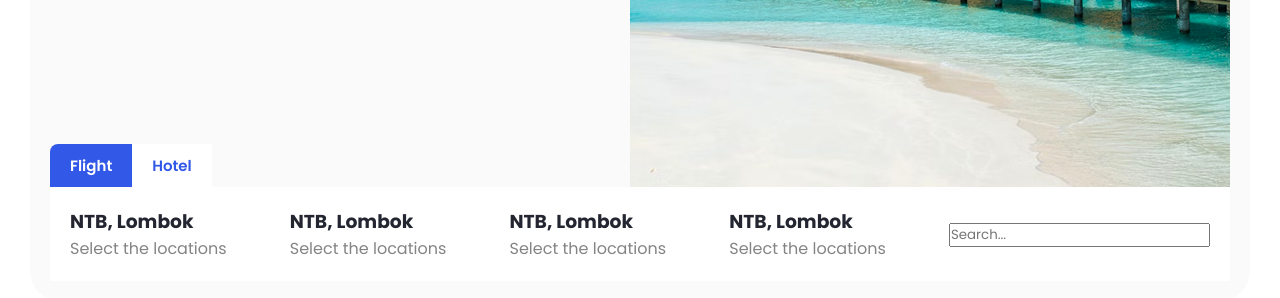
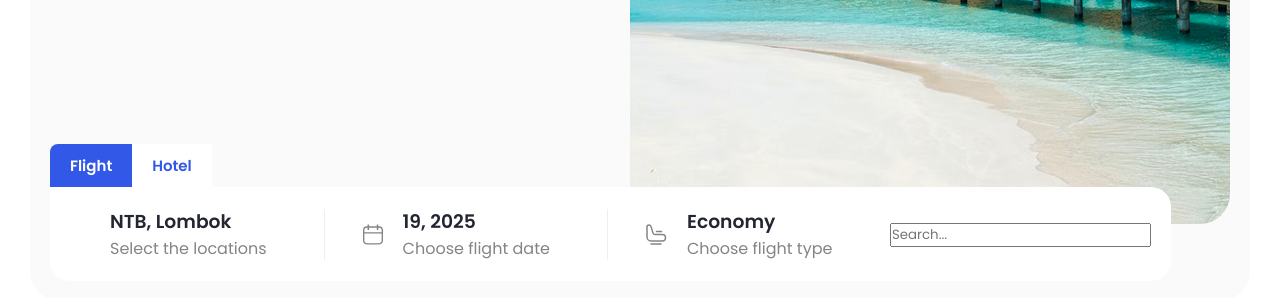
Before and after one commit to janfdev/starter-project-devhive, a plain HTML site: page index.html in a window 1280 px wide. Shown: the part 476-774 px from the top of the page. Drawn offline with Linux system fonts and the light colour scheme.

Commit message:
update booking tabs for improved functionality and styling

```diff
--- a/index.html
+++ b/index.html
@@ -69,30 +69,22 @@
                </div>
                <img src="assets/selected.svg" alt="">
               </div>
-
+              <span class="separator"></span>
               <div class="tab-group">
-                <img src="assets/location-icon.svg" alt="">
+                <img src="assets/date-icon.svg" alt="">
                <div>
-                <h3>NTB, Lombok</h3>
-                <p>Select the locations</p>
+                <h3>19, 2025</h3>
+                <p>Choose flight date</p>
                </div>
                <img src="assets/selected.svg" alt="">
               </div>
+              <span class="separator"></span>
 
               <div class="tab-group">
-                <img src="assets/location-icon.svg" alt="">
+                <img src="assets/seat-icon.svg" alt="">
                <div>
-                <h3>NTB, Lombok</h3>
-                <p>Select the locations</p>
-               </div>
-               <img src="assets/selected.svg" alt="">
-              </div>
-
-              <div class="tab-group">
-                <img src="assets/location-icon.svg" alt="">
-               <div>
-                <h3>NTB, Lombok</h3>
-                <p>Select the locations</p>
+                <h3>Economy</h3>
+                <p>Choose flight type</p>
                </div>
                <img src="assets/selected.svg" alt="">
               </div>
--- a/style.css
+++ b/style.css
@@ -150,21 +150,32 @@ nav {
 
 .booking-tabs {
   background: white;
+  width: 95%;
   padding: 20px;
   display: flex;
+  border-radius: 0px 20px 20px 20px;
   align-items: center;
   justify-content: space-between;
 }
 
+.separator {
+  width: 1px;
+  height: 51px;
+  background-color: var(--white-second-color);
+}
 .tab-group {
   display: flex;
   align-items: center;
   justify-content: space-between;
+  gap: 20px;
+  padding: 0px 20px;
+  border-right: 2px;
+  border-color: var(--icon-color);
 }
 
 .tab-group h3 {
   color: #232631;
-  font-weight: bolder;
+  font-weight: 550;
 }
 
 .tab-group p {
```
